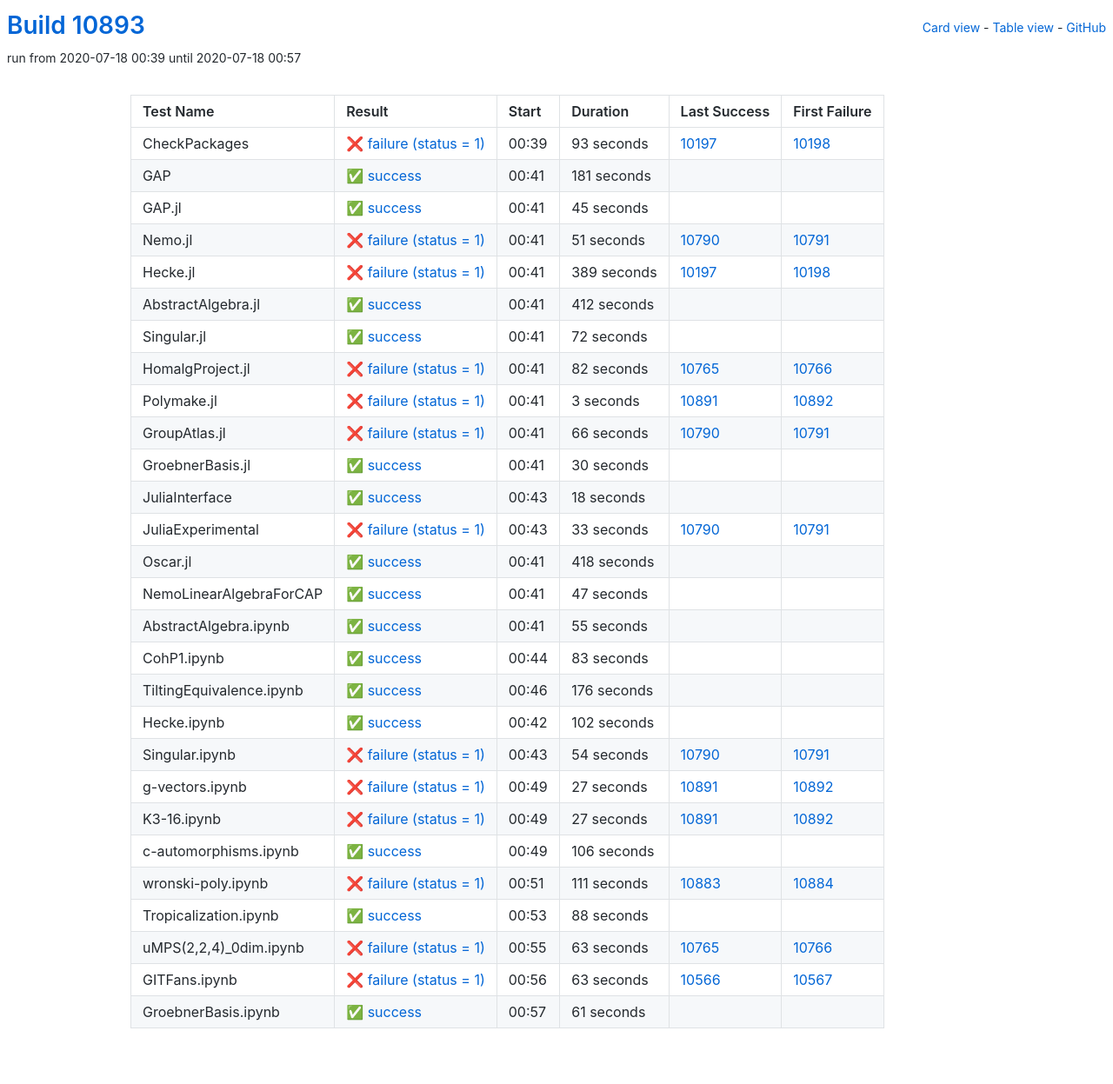
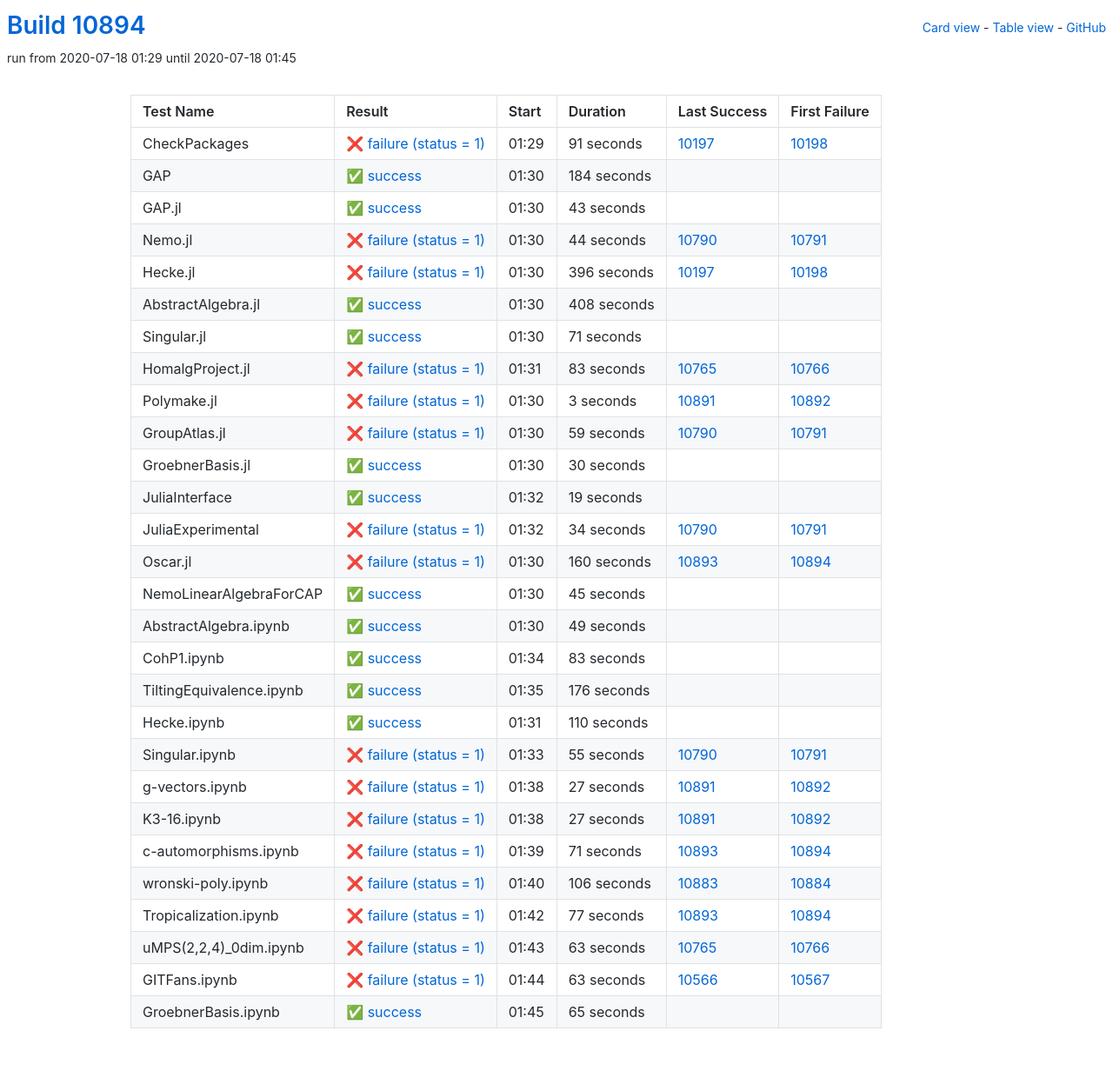
Before and after one commit to oscar-system/oscar-ci-status, a Jekyll site: the page built from table.html, in a window 1280 px wide. Shown: the whole page at 87% size. Built offline with Jekyll 4.4.1, drawn with Linux system fonts in a browser that asks for light colours.

Commit message:
Build #10894

```diff
--- a/_data/ci.yml
+++ b/_data/ci.yml
@@ -1,6 +1,6 @@
 ---
-build: 10893
-build_url: https://oscarci.mathematik.uni-kl.de/job/oscar/10893/
+build: 10894
+build_url: https://oscarci.mathematik.uni-kl.de/job/oscar/10894/
 job: oscar
 organization: oscar-system
 repo: oscar-ci-status
@@ -8,104 +8,104 @@
 tests:
 - name: CheckPackages
   id: checkpackages
-  log: https://oscarci.mathematik.uni-kl.de/job/oscar/10893/artifact/logs/build-10893/CheckPackages.log
-  start: 2020-07-18 00:39
+  log: https://oscarci.mathematik.uni-kl.de/job/oscar/10894/artifact/logs/build-10894/CheckPackages.log
+  start: 2020-07-18 01:29
   success: false
   exitcode: 1
   status: failure
-  duration: 93
+  duration: 91
   last_success: 10197
   last_success_url: https://oscarci.mathematik.uni-kl.de/job/oscar/10197/
   first_failure: 10198
   first_failure_url: https://oscarci.mathematik.uni-kl.de/job/oscar/10198/
 - name: GAP
   id: gap
-  log: https://oscarci.mathematik.uni-kl.de/job/oscar/10893/artifact/logs/build-10893/GAP.log
-  start: 2020-07-18 00:41
+  log: https://oscarci.mathematik.uni-kl.de/job/oscar/10894/artifact/logs/build-10894/GAP.log
+  start: 2020-07-18 01:30
   success: true
   exitcode: 0
   status: success
-  duration: 181
+  duration: 184
   last_success: false
   last_success_url:
   first_failure: false
   first_failure_url:
 - name: GAP.jl
   id: gap-jl
-  log: https://oscarci.mathematik.uni-kl.de/job/oscar/10893/artifact/logs/build-10893/GAP.jl.log
-  start: 2020-07-18 00:41
+  log: https://oscarci.mathematik.uni-kl.de/job/oscar/10894/artifact/logs/build-10894/GAP.jl.log
+  start: 2020-07-18 01:30
   success: true
   exitcode: 0
   status: success
-  duration: 45
+  duration: 43
   last_success: false
   last_success_url:
   first_failure: false
   first_failure_url:
 - name: Nemo.jl
   id: nemo-jl
-  log: https://oscarci.mathematik.uni-kl.de/job/oscar/10893/artifact/logs/build-10893/Nemo.jl.log
-  start: 2020-07-18 00:41
+  log: https://oscarci.mathematik.uni-kl.de/job/oscar/10894/artifact/logs/build-10894/Nemo.jl.log
+  start: 2020-07-18 01:30
   success: false
   exitcode: 1
   status: failure
-  duration: 51
+  duration: 44
   last_success: 10790
   last_success_url: https://oscarci.mathematik.uni-kl.de/job/oscar/10790/
   first_failure: 10791
   first_failure_url: https://oscarci.mathematik.uni-kl.de/job/oscar/10791/
 - name: Hecke.jl
   id: hecke-jl
-  log: https://oscarci.mathematik.uni-kl.de/job/oscar/10893/artifact/logs/build-10893/Hecke.jl.log
-  start: 2020-07-18 00:41
+  log: https://oscarci.mathematik.uni-kl.de/job/oscar/10894/artifact/logs/build-10894/Hecke.jl.log
+  start: 2020-07-18 01:30
   success: false
   exitcode: 1
   status: failure
-  duration: 389
+  duration: 396
   last_success: 10197
   last_success_url: https://oscarci.mathematik.uni-kl.de/job/oscar/10197/
   first_failure: 10198
   first_failure_url: https://oscarci.mathematik.uni-kl.de/job/oscar/10198/
 - name: AbstractAlgebra.jl
   id: abstractalgebra-jl
-  log: https://oscarci.mathematik.uni-kl.de/job/oscar/10893/artifact/logs/build-10893/AbstractAlgebra.jl.log
-  start: 2020-07-18 00:41
+  log: https://oscarci.mathematik.uni-kl.de/job/oscar/10894/artifact/logs/build-10894/AbstractAlgebra.jl.log
+  start: 2020-07-18 01:30
   success: true
   exitcode: 0
   status: success
-  duration: 412
+  duration: 408
   last_success: false
   last_success_url:
   first_failure: false
   first_failure_url:
 - name: Singular.jl
   id: singular-jl
-  log: https://oscarci.mathematik.uni-kl.de/job/oscar/10893/artifact/logs/build-10893/Singular.jl.log
-  start: 2020-07-18 00:41
+  log: https://oscarci.mathematik.uni-kl.de/job/oscar/10894/artifact/logs/build-10894/Singular.jl.log
+  start: 2020-07-18 01:30
   success: true
   exitcode: 0
   status: success
-  duration: 72
+  duration: 71
   last_success: false
   last_success_url:
   first_failure: false
   first_failure_url:
 - name: HomalgProject.jl
   id: homalgproject-jl
-  log: https://oscarci.mathematik.uni-kl.de/job/oscar/10893/artifact/logs/build-10893/HomalgProject.jl.log
-  start: 2020-07-18 00:41
+  log: https://oscarci.mathematik.uni-kl.de/job/oscar/10894/artifact/logs/build-10894/HomalgProject.jl.log
+  start: 2020-07-18 01:31
   success: false
   exitcode: 1
   status: failure
-  duration: 82
+  duration: 83
   last_success: 10765
   last_success_url: https://oscarci.mathematik.uni-kl.de/job/oscar/10765/
   first_failure: 10766
   first_failure_url: https://oscarci.mathematik.uni-kl.de/job/oscar/10766/
 - name: Polymake.jl
   id: polymake-jl
-  log: https://oscarci.mathematik.uni-kl.de/job/oscar/10893/artifact/logs/build-10893/Polymake.jl.log
-  start: 2020-07-18 00:41
+  log: https://oscarci.mathematik.uni-kl.de/job/oscar/10894/artifact/logs/build-10894/Polymake.jl.log
+  start: 2020-07-18 01:30
   success: false
   exitcode: 1
   status: failure
@@ -116,20 +116,20 @@
   first_failure_url: https://oscarci.mathematik.uni-kl.de/job/oscar/10892/
 - name: GroupAtlas.jl
   id: groupatlas-jl
-  log: https://oscarci.mathematik.uni-kl.de/job/oscar/10893/artifact/logs/build-10893/GroupAtlas.jl.log
-  start: 2020-07-18 00:41
+  log: https://oscarci.mathematik.uni-kl.de/job/oscar/10894/artifact/logs/build-10894/GroupAtlas.jl.log
+  start: 2020-07-18 01:30
   success: false
   exitcode: 1
   status: failure
-  duration: 66
+  duration: 59
   last_success: 10790
   last_success_url: https://oscarci.mathematik.uni-kl.de/job/oscar/10790/
   first_failure: 10791
   first_failure_url: https://oscarci.mathematik.uni-kl.de/job/oscar/10791/
 - name: GroebnerBasis.jl
   id: groebnerbasis-jl
-  log: https://oscarci.mathematik.uni-kl.de/job/oscar/10893/artifact/logs/build-10893/GroebnerBasis.jl.log
-  start: 2020-07-18 00:41
+  log: https://oscarci.mathematik.uni-kl.de/job/oscar/10894/artifact/logs/build-10894/GroebnerBasis.jl.log
+  start: 2020-07-18 01:30
   success: true
   exitcode: 0
   status: success
@@ -140,68 +140,68 @@
   first_failure_url:
 - name: JuliaInterface
   id: juliainterface
-  log: https://oscarci.mathematik.uni-kl.de/job/oscar/10893/artifact/logs/build-10893/JuliaInterface.log
-  start: 2020-07-18 00:43
+  log: https://oscarci.mathematik.uni-kl.de/job/oscar/10894/artifact/logs/build-10894/JuliaInterface.log
+  start: 2020-07-18 01:32
   success: true
   exitcode: 0
   status: success
-  duration: 18
+  duration: 19
   last_success: false
   last_success_url:
   first_failure: false
   first_failure_url:
 - name: JuliaExperimental
   id: juliaexperimental
-  log: https://oscarci.mathematik.uni-kl.de/job/oscar/10893/artifact/logs/build-10893/JuliaExperimental.log
-  start: 2020-07-18 00:43
+  log: https://oscarci.mathematik.uni-kl.de/job/oscar/10894/artifact/logs/build-10894/JuliaExperimental.log
+  start: 2020-07-18 01:32
   success: false
   exitcode: 1
   status: failure
-  duration: 33
+  duration: 34
   last_success: 10790
   last_success_url: https://oscarci.mathematik.uni-kl.de/job/oscar/10790/
   first_failure: 10791
   first_failure_url: https://oscarci.mathematik.uni-kl.de/job/oscar/10791/
 - name: Oscar.jl
   id: oscar-jl
-  log: https://oscarci.mathematik.uni-kl.de/job/oscar/10893/artifact/logs/build-10893/Oscar.jl.log
-  start: 2020-07-18 00:41
+  log: https://oscarci.mathematik.uni-kl.de/job/oscar/10894/artifact/logs/build-10894/Oscar.jl.log
+  start: 2020-07-18 01:30
+  success: false
+  exitcode: 1
+  status: failure
+  duration: 160
+  last_success: 10893
+  last_success_url: https://oscarci.mathematik.uni-kl.de/job/oscar/10893/
+  first_failure: 10894
+  first_failure_url: https://oscarci.mathematik.uni-kl.de/job/oscar/10894/
+- name: NemoLinearAlgebraForCAP
+  id: nemolinearalgebraforcap
+  log: https://oscarci.mathematik.uni-kl.de/job/oscar/10894/artifact/logs/build-10894/NemoLinearAlgebraForCAP.log
+  start: 2020-07-18 01:30
   success: true
   exitcode: 0
   status: success
-  duration: 418
-  last_success: false
-  last_success_url:
-  first_failure: false
-  first_failure_url:
-- name: NemoLinearAlgebraForCAP
-  id: nemolinearalgebraforcap
-  log: https://oscarci.mathematik.uni-kl.de/job/oscar/10893/artifact/logs/build-10893/NemoLinearAlgebraForCAP.log
-  start: 2020-07-18 00:41
-  success: true
-  exitcode: 0
-  status: success
-  duration: 47
+  duration: 45
   last_success: false
   last_success_url:
   first_failure: false
   first_failure_url:
 - name: AbstractAlgebra.ipynb
   id: abstractalgebra-ipynb
-  log: https://oscarci.mathematik.uni-kl.de/job/oscar/10893/artifact/logs/build-10893/AbstractAlgebra.ipynb.log
-  start: 2020-07-18 00:41
+  log: https://oscarci.mathematik.uni-kl.de/job/oscar/10894/artifact/logs/build-10894/AbstractAlgebra.ipynb.log
+  start: 2020-07-18 01:30
   success: true
   exitcode: 0
   status: success
-  duration: 55
+  duration: 49
   last_success: false
   last_success_url:
   first_failure: false
   first_failure_url:
 - name: CohP1.ipynb
   id: cohp1-ipynb
-  log: https://oscarci.mathematik.uni-kl.de/job/oscar/10893/artifact/logs/build-10893/CohP1.ipynb.log
-  start: 2020-07-18 00:44
+  log: https://oscarci.mathematik.uni-kl.de/job/oscar/10894/artifact/logs/build-10894/CohP1.ipynb.log
+  start: 2020-07-18 01:34
   success: true
   exitcode: 0
   status: success
@@ -212,8 +212,8 @@
   first_failure_url:
 - name: TiltingEquivalence.ipynb
   id: tiltingequivalence-ipynb
-  log: https://oscarci.mathematik.uni-kl.de/job/oscar/10893/artifact/logs/build-10893/TiltingEquivalence.ipynb.log
-  start: 2020-07-18 00:46
+  log: https://oscarci.mathematik.uni-kl.de/job/oscar/10894/artifact/logs/build-10894/TiltingEquivalence.ipynb.log
+  start: 2020-07-18 01:35
   success: true
   exitcode: 0
   status: success
@@ -224,32 +224,32 @@
   first_failure_url:
 - name: Hecke.ipynb
   id: hecke-ipynb
-  log: https://oscarci.mathematik.uni-kl.de/job/oscar/10893/artifact/logs/build-10893/Hecke.ipynb.log
-  start: 2020-07-18 00:42
+  log: https://oscarci.mathematik.uni-kl.de/job/oscar/10894/artifact/logs/build-10894/Hecke.ipynb.log
+  start: 2020-07-18 01:31
   success: true
   exitcode: 0
   status: success
-  duration: 102
+  duration: 110
   last_success: false
   last_success_url:
   first_failure: false
   first_failure_url:
 - name: Singular.ipynb
   id: singular-ipynb
-  log: https://oscarci.mathematik.uni-kl.de/job/oscar/10893/artifact/logs/build-10893/Singular.ipynb.log
-  start: 2020-07-18 00:43
+  log: https://oscarci.mathematik.uni-kl.de/job/oscar/10894/artifact/logs/build-10894/Singular.ipynb.log
+  start: 2020-07-18 01:33
   success: false
   exitcode: 1
   status: failure
-  duration: 54
+  duration: 55
   last_success: 10790
   last_success_url: https://oscarci.mathematik.uni-kl.de/job/oscar/10790/
   first_failure: 10791
   first_failure_url: https://oscarci.mathematik.uni-kl.de/job/oscar/10791/
 - name: g-vectors.ipynb
   id: g-vectors-ipynb
-  log: https://oscarci.mathematik.uni-kl.de/job/oscar/10893/artifact/logs/build-10893/g-vectors.ipynb.log
-  start: 2020-07-18 00:49
+  log: https://oscarci.mathematik.uni-kl.de/job/oscar/10894/artifact/logs/build-10894/g-vectors.ipynb.log
+  start: 2020-07-18 01:38
   success: false
   exitcode: 1
   status: failure
@@ -260,8 +260,8 @@
   first_failure_url: https://oscarci.mathematik.uni-kl.de/job/oscar/10892/
 - name: K3-16.ipynb
   id: k3-16-ipynb
-  log: https://oscarci.mathematik.uni-kl.de/job/oscar/10893/artifact/logs/build-10893/K3-16.ipynb.log
-  start: 2020-07-18 00:49
+  log: https://oscarci.mathematik.uni-kl.de/job/oscar/10894/artifact/logs/build-10894/K3-16.ipynb.log
+  start: 2020-07-18 01:38
   success: false
   exitcode: 1
   status: failure
@@ -272,44 +272,44 @@
   first_failure_url: https://oscarci.mathematik.uni-kl.de/job/oscar/10892/
 - name: c-automorphisms.ipynb
   id: c-automorphisms-ipynb
-  log: https://oscarci.mathematik.uni-kl.de/job/oscar/10893/artifact/logs/build-10893/c-automorphisms.ipynb.log
-  start: 2020-07-18 00:49
-  success: true
-  exitcode: 0
-  status: success
-  duration: 106
-  last_success: false
-  last_success_url:
-  first_failure: false
-  first_failure_url:
-- name: wronski-poly.ipynb
-  id: wronski-poly-ipynb
-  log: https://oscarci.mathematik.uni-kl.de/job/oscar/10893/artifact/logs/build-10893/wronski-poly.ipynb.log
-  start: 2020-07-18 00:51
+  log: https://oscarci.mathematik.uni-kl.de/job/oscar/10894/artifact/logs/build-10894/c-automorphisms.ipynb.log
+  start: 2020-07-18 01:39
   success: false
   exitcode: 1
   status: failure
-  duration: 111
+  duration: 71
+  last_success: 10893
+  last_success_url: https://oscarci.mathematik.uni-kl.de/job/oscar/10893/
+  first_failure: 10894
+  first_failure_url: https://oscarci.mathematik.uni-kl.de/job/oscar/10894/
+- name: wronski-poly.ipynb
+  id: wronski-poly-ipynb
+  log: https://oscarci.mathematik.uni-kl.de/job/oscar/10894/artifact/logs/build-10894/wronski-poly.ipynb.log
+  start: 2020-07-18 01:40
+  success: false
+  exitcode: 1
+  status: failure
+  duration: 106
   last_success: 10883
   last_success_url: https://oscarci.mathematik.uni-kl.de/job/oscar/10883/
   first_failure: 10884
   first_failure_url: https://oscarci.mathematik.uni-kl.de/job/oscar/10884/
 - name: Tropicalization.ipynb
   id: tropicalization-ipynb
-  log: https://oscarci.mathematik.uni-kl.de/job/oscar/10893/artifact/logs/build-10893/Tropicalization.ipynb.log
-  start: 2020-07-18 00:53
-  success: true
-  exitcode: 0
-  status: success
-  duration: 88
-  last_success: false
-  last_success_url:
-  first_failure: false
-  first_failure_url:
+  log: https://oscarci.mathematik.uni-kl.de/job/oscar/10894/artifact/logs/build-10894/Tropicalization.ipynb.log
+  start: 2020-07-18 01:42
+  success: false
+  exitcode: 1
+  status: failure
+  duration: 77
+  last_success: 10893
+  last_success_url: https://oscarci.mathematik.uni-kl.de/job/oscar/10893/
+  first_failure: 10894
+  first_failure_url: https://oscarci.mathematik.uni-kl.de/job/oscar/10894/
 - name: uMPS(2,2,4)_0dim.ipynb
   id: umps-2-2-4-0dim-ipynb
-  log: https://oscarci.mathematik.uni-kl.de/job/oscar/10893/artifact/logs/build-10893/uMPS-2-2-4-_0dim.ipynb.log
-  start: 2020-07-18 00:55
+  log: https://oscarci.mathematik.uni-kl.de/job/oscar/10894/artifact/logs/build-10894/uMPS-2-2-4-_0dim.ipynb.log
+  start: 2020-07-18 01:43
   success: false
   exitcode: 1
   status: failure
@@ -320,8 +320,8 @@
   first_failure_url: https://oscarci.mathematik.uni-kl.de/job/oscar/10766/
 - name: GITFans.ipynb
   id: gitfans-ipynb
-  log: https://oscarci.mathematik.uni-kl.de/job/oscar/10893/artifact/logs/build-10893/GITFans.ipynb.log
-  start: 2020-07-18 00:56
+  log: https://oscarci.mathematik.uni-kl.de/job/oscar/10894/artifact/logs/build-10894/GITFans.ipynb.log
+  start: 2020-07-18 01:44
   success: false
   exitcode: 1
   status: failure
@@ -332,12 +332,12 @@
   first_failure_url: https://oscarci.mathematik.uni-kl.de/job/oscar/10567/
 - name: GroebnerBasis.ipynb
   id: groebnerbasis-ipynb
-  log: https://oscarci.mathematik.uni-kl.de/job/oscar/10893/artifact/logs/build-10893/GroebnerBasis.ipynb.log
-  start: 2020-07-18 00:57
+  log: https://oscarci.mathematik.uni-kl.de/job/oscar/10894/artifact/logs/build-10894/GroebnerBasis.ipynb.log
+  start: 2020-07-18 01:45
   success: true
   exitcode: 0
   status: success
-  duration: 61
+  duration: 65
   last_success: false
   last_success_url:
   first_failure: false
```
Also changed, not shown: README.md.
